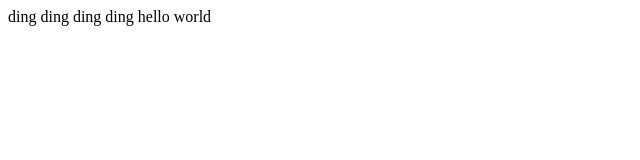
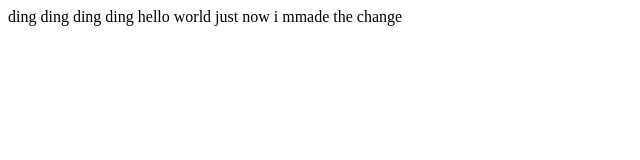
Before and after one commit to dominatora/html-test, a plain HTML site: page index.html in a window 1280 px wide. Shown: the whole page, without its empty margins (0-640 px from the left). Drawn offline with Linux system fonts and the light colour scheme.

Commit message:
now content

```diff
--- a/index.html
+++ b/index.html
@@ -7,5 +7,6 @@
   <body>
     ding ding ding ding
 hello world
+just now i mmade the change
   </body>
 </html>
```
